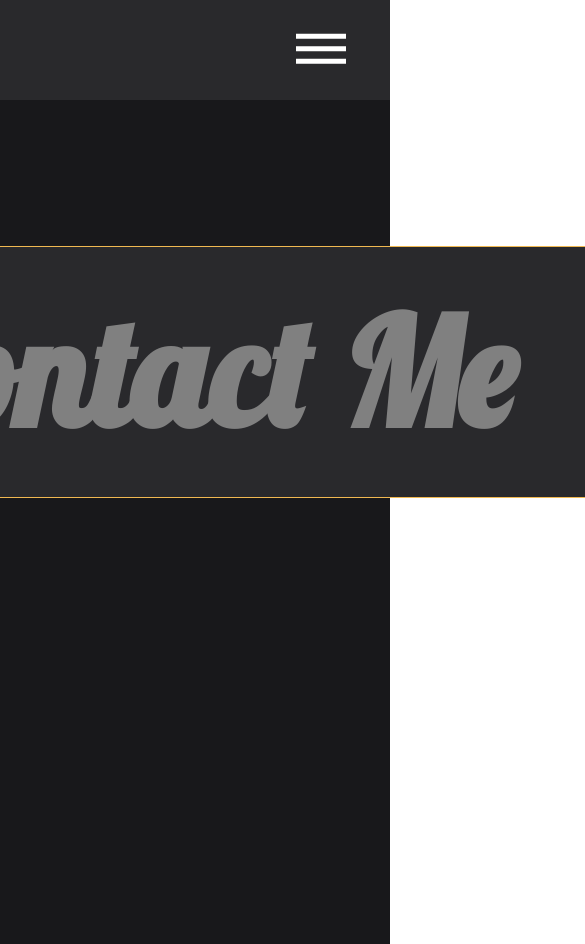
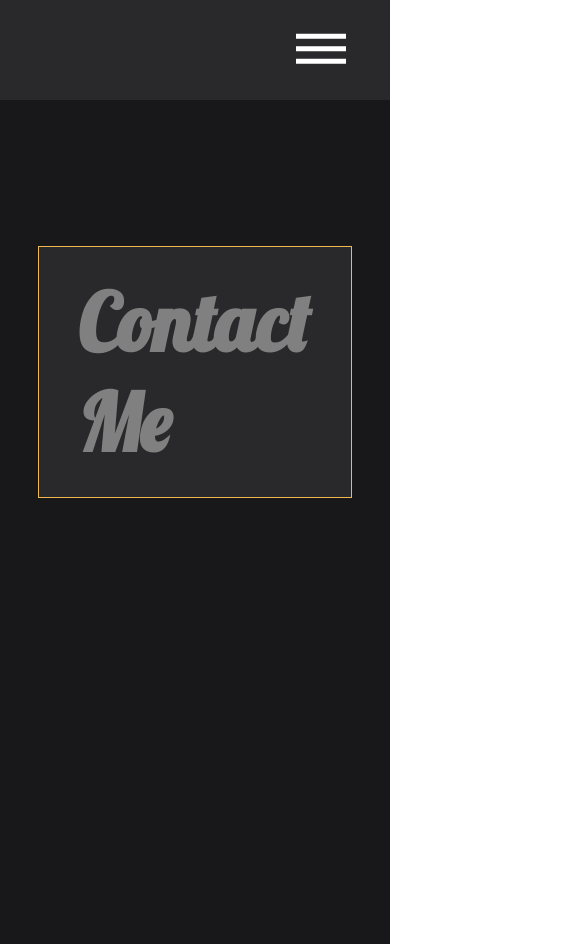
Before and after one commit to Dueey/portfolio-v2, a React (Create React App) app: page /contact in a window 390 px wide. Shown: the whole page, 585 px wide, since content can reach past the window. Built offline with nearby package versions, Linux system fonts and the light colour scheme; a web font is replaced by a local one.

Commit message:
Made contact page mobile responsive

```diff
--- a/src/components/About/About.js
+++ b/src/components/About/About.js
@@ -400,6 +400,7 @@ const Wrap = styled.div`
       max-width: 80vw;
       margin: 20px;
       margin-bottom: 820px;
+      color: #ed6a61;
     }
 
     .icon-1,
--- a/src/components/Contact/Contact.js
+++ b/src/components/Contact/Contact.js
@@ -29,9 +29,9 @@ function Contact() {
           <div className={hidden} onClick={handleClick}>
             <h1>Contact Me</h1>
           </div>
-          <div className={hidden2}>
+          <div className={hidden2} onClick={handleClick}>
             <div className='info'>
-              <ArrowBack className={arrow} onClick={handleClick} />
+              {/* <ArrowBack className={arrow} onClick={handleClick} /> */}
               <span>Email (Preferred Contact): 2103duykim@gmail.com</span>
               <span>Phone: (714) 944-0018</span>
               <span>
@@ -85,6 +85,7 @@ const Details = styled.div`
     justify-content: center;
     height: 0px;
     transition: 0.1s;
+    cursor: pointer;
 
     h1 {
       -webkit-user-select: none;
@@ -97,7 +98,6 @@ const Details = styled.div`
       font-size: 150px;
       font-family: "Lobster", cursive;
       color: gray;
-      cursor: pointer;
     }
 
     .info {
@@ -153,6 +153,51 @@ const Details = styled.div`
   .hidden {
     overflow: hidden;
   }
+
+  @media (max-width: 850px) {
+    div {
+      max-width: 80vw;
+
+      h1 {
+        font-size: 100px;
+        margin-left: 10vw;
+      }
+
+      div {
+        margin-left: 5%;
+      }
+    }
+  }
+
+  @media (max-width: 768px) {
+    div {
+      max-width: 80vw;
+
+      h1 {
+        font-size: 80px;
+        margin-left: 10vw;
+      }
+
+      div {
+        margin-left: 12%;
+      }
+    }
+  }
+
+  @media (max-width: 320px) {
+    div {
+      max-width: 80vw;
+
+      h1 {
+        font-size: 70px;
+        margin-left: 10vw;
+      }
+
+      div {
+        margin-left: 2%;
+      }
+    }
+  }
 `;
 
 export default Contact;
--- a/src/components/Header.js
+++ b/src/components/Header.js
@@ -148,7 +148,7 @@ const NavMenu = styled.div`
     color: #fff;
     display: flex;
     align-items: center;
-    padding: 15px 10px 15px 0px;
+    padding: 10px 10px 15px 0px;
     border: 1px solid transparent;
     width: 180px;
     justify-content: center;
--- a/src/components/Projects/Projects.js
+++ b/src/components/Projects/Projects.js
@@ -353,7 +353,7 @@ const Details = styled.div`
       display: flex;
       align-self: center;
       margin-top: 50px;
-      margin-left: 200px;
+      margin-left: 10vw;
       font-size: 250px;
       font-family: "Lobster", cursive;
       color: gray;
@@ -372,9 +372,46 @@ const Details = styled.div`
     overflow: hidden;
   }
 
+  @media (max-width: 2012px) and (min-width: 1151px) {
+    div {
+      max-width: 70vw;
+
+      h1 {
+        margin-left: 10vw;
+        font-size: 230px;
+      }
+    }
+  }
+
+  @media (max-width: 1150px) and (min-width: 820px) {
+    div {
+      max-width: 55vw;
+
+      h1 {
+        margin-left: 8vw;
+        font-size: 130px;
+      }
+    }
+  }
+
+  @media (max-width: 819px) and (min-width: 769px) {
+    div {
+      max-width: 55vw;
+
+      h1 {
+        margin-left: 5vw;
+        font-size: 130px;
+      }
+    }
+  }
+
   @media (max-width: 768px) {
     #projects {
       display: none;
+    }
+
+    div {
+      max-width: 20vw;
     }
   }
 `;
```
